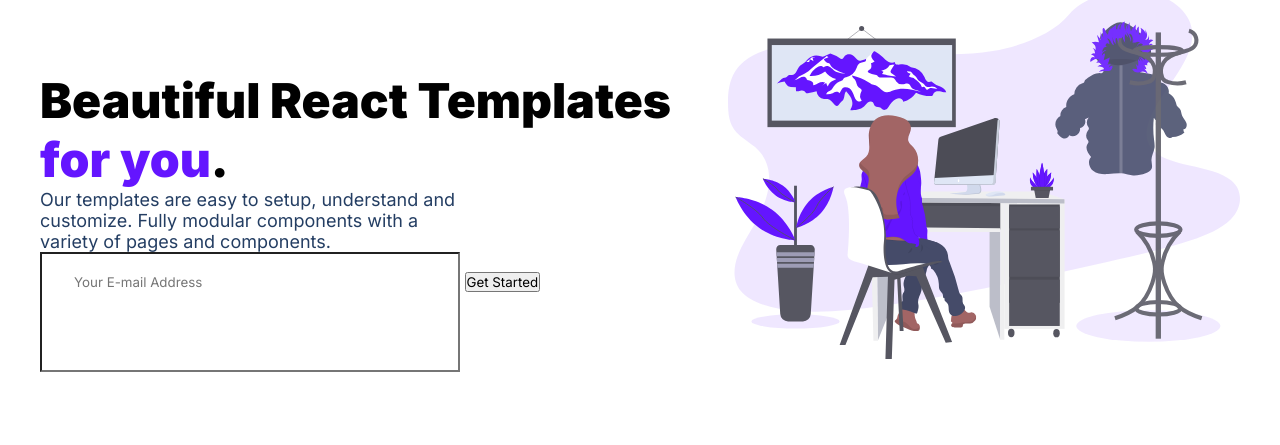
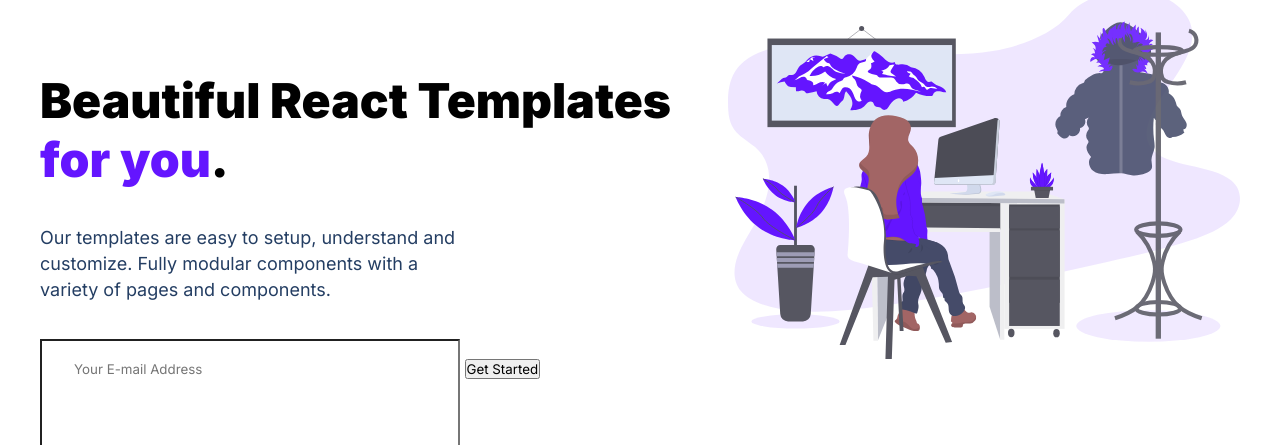
Before and after one commit to suppleye/Treact, a plain HTML site: page index.html in a window 1280 px wide. Shown: the part 109-554 px from the top of the page. Drawn offline with Linux system fonts and the light colour scheme.

Commit message:
added padding to p

```diff
--- a/styles.css
+++ b/styles.css
@@ -132,8 +132,11 @@ a{
 }
 
 .two__column--paragraph{
+    padding-top: 36px;
+    padding-bottom: 36px;
     font-size: 18px;
     color: #243e63;
+    line-height: 26px;
 }
 
 .two__column--input{
```
